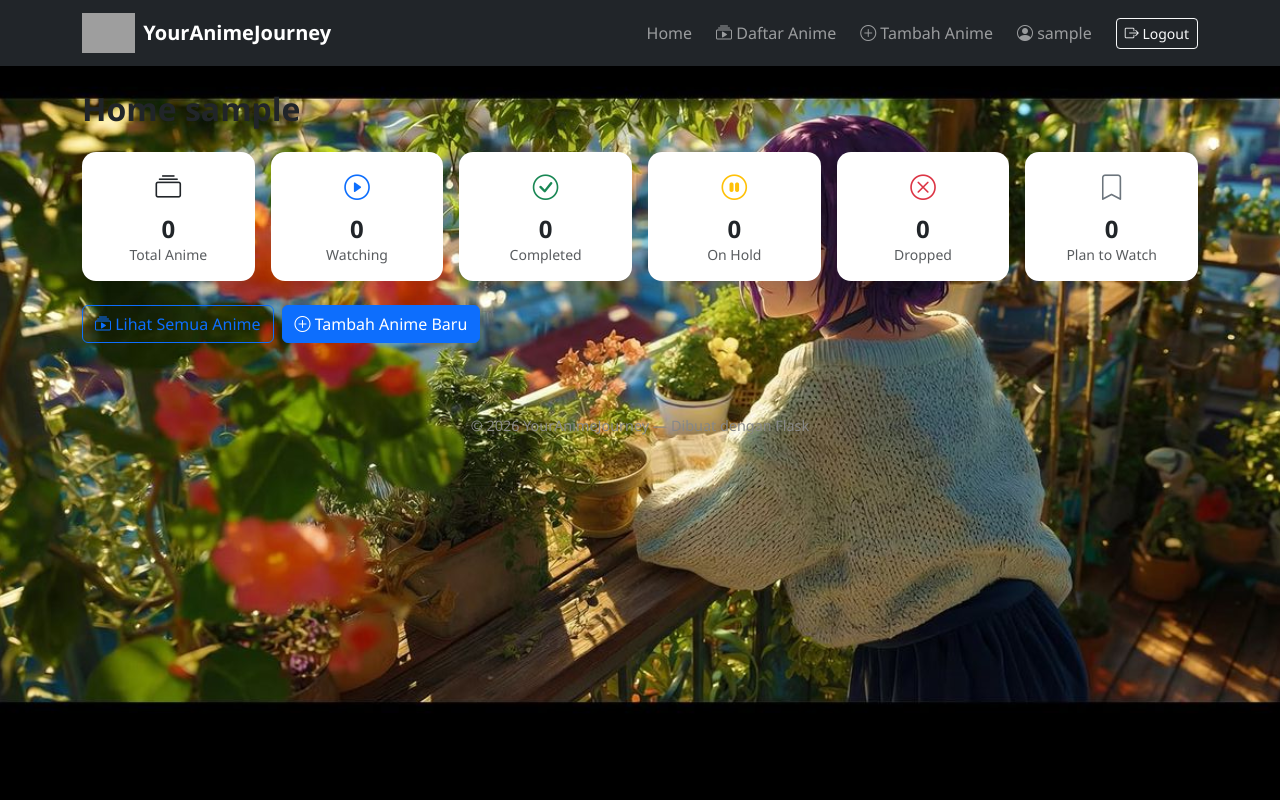
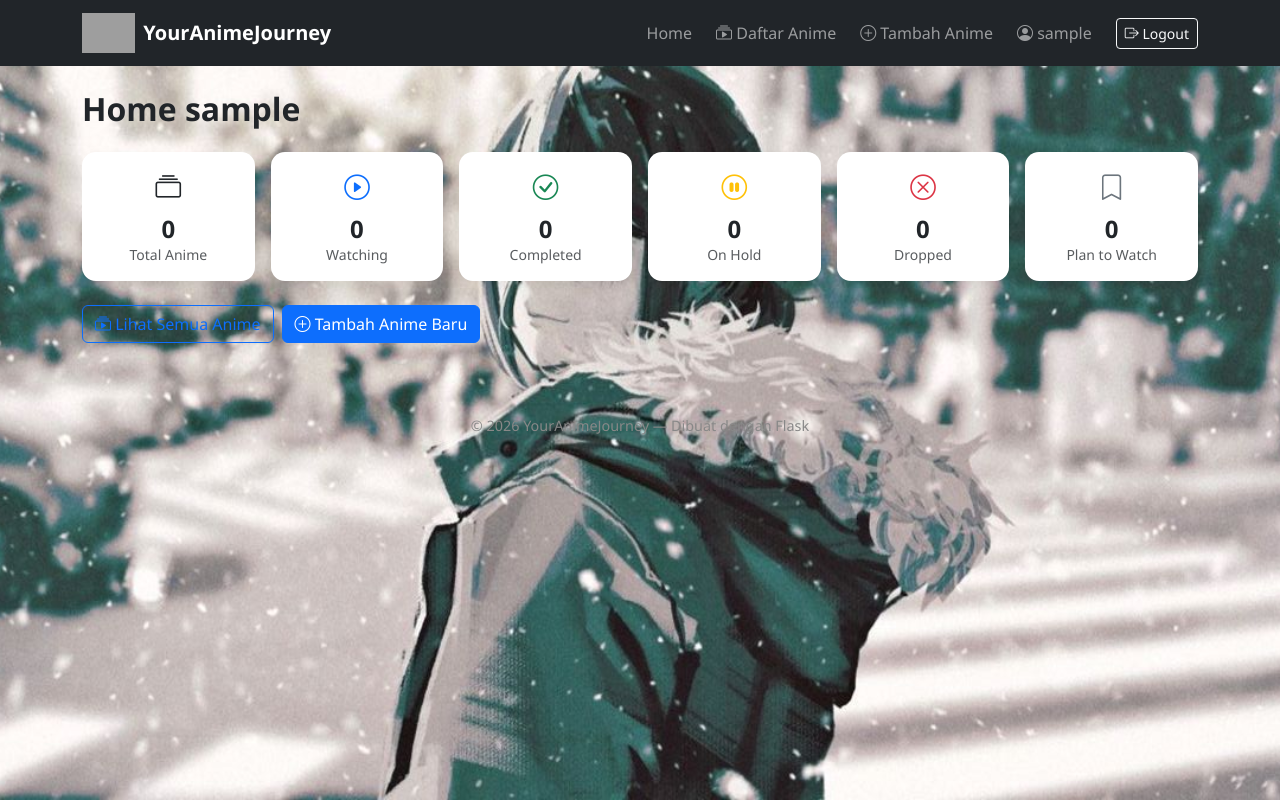
Before and after one commit to Lucifer55571/My-Anime-List, a Flask app: page /dashboard in a window 1280 px wide. Run offline with Flask 3, Linux system fonts and the light colour scheme; the visitor is signed in with stand-in values (Sample User, id 1); data that the repository does not hold is empty; grey boxes are pictures that could not be loaded.

Commit message:
ganti background

```diff
--- a/templates/dashboard.html
+++ b/templates/dashboard.html
@@ -9,7 +9,7 @@
 
 <style>
     body {
-        background-image: url('static/images/reze_wall.jpg');
+        background-image: url('static/images/reze_wallpaper.jpg');
         background-size: cover;
         background-position: center;
         background-repeat: no-repeat;
```
Also changed, not shown: static/images/reze_wallpaper.jpg (added).
